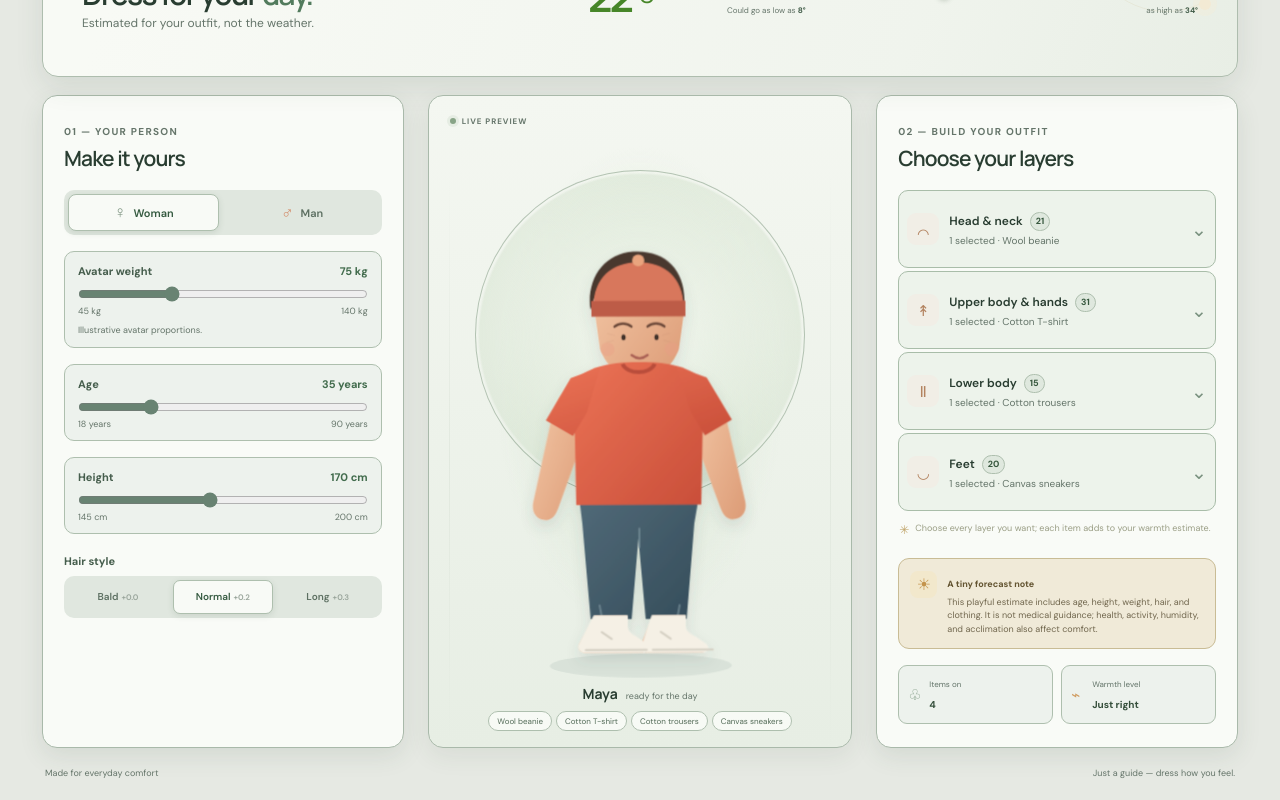
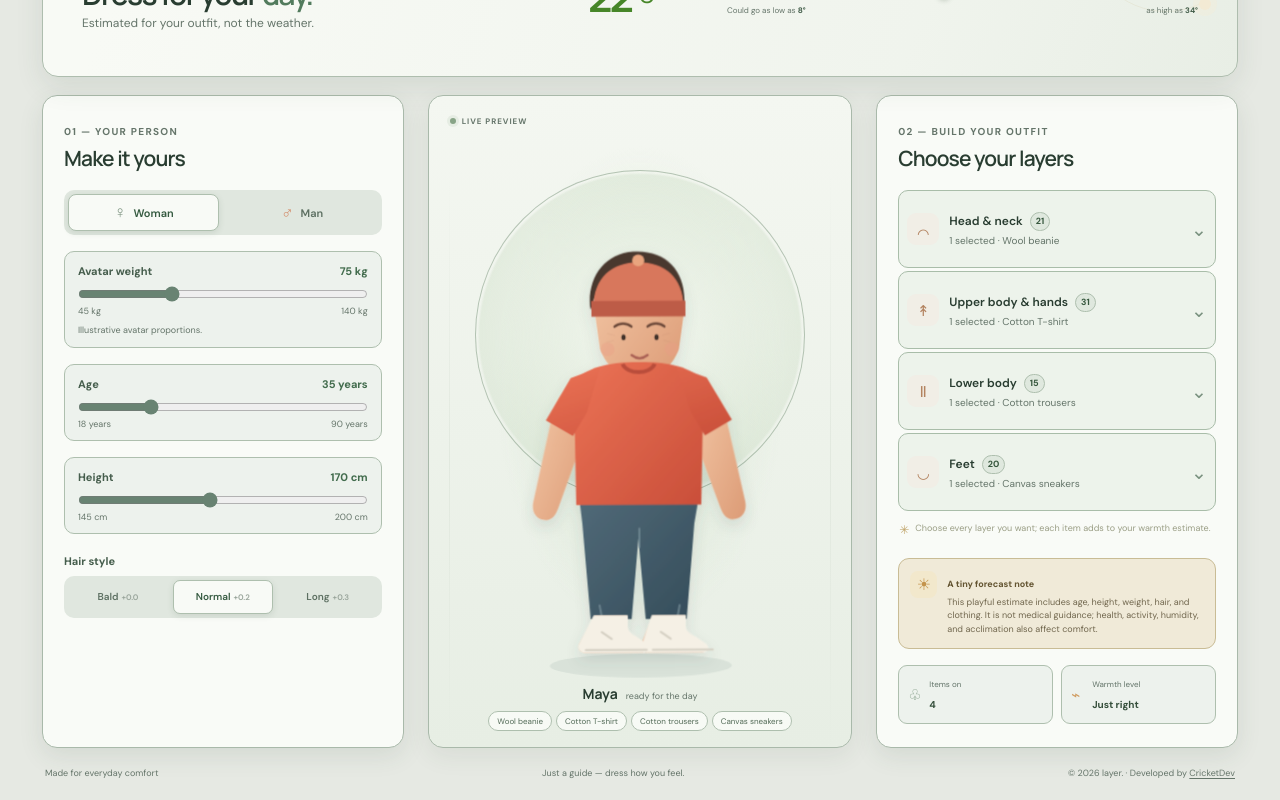
Before and after one commit to Vavuz/clothes-layers, a React (Vite) app: page / in a window 1280 px wide. Shown: the part 175-975 px from the top of the page. Built offline with nearby package versions, Linux system fonts and the light colour scheme.

Commit message:
Added CricketDev reference

```diff
--- a/src/App.css
+++ b/src/App.css
@@ -982,10 +982,22 @@ p {
 
 .page-footer {
   display: flex;
+  flex-wrap: wrap;
+  gap: 8px 18px;
   justify-content: space-between;
   padding: 2px 3px 0;
   color: #a1a99f;
   font-size: 9px;
+}
+
+.page-footer a {
+  color: inherit;
+  text-decoration: underline;
+  text-underline-offset: 2px;
+}
+
+.page-footer a:hover {
+  color: #64856a;
 }
 
 :root[data-theme='dark'] .topbar-note,
--- a/src/App.jsx
+++ b/src/App.jsx
@@ -566,7 +566,11 @@ function App() {
         </aside>
       </section>
 
-      <footer className="page-footer"><span>Made for everyday comfort</span><span>Just a guide — dress how you feel.</span></footer>
+      <footer className="page-footer">
+        <span>Made for everyday comfort</span>
+        <span>Just a guide — dress how you feel.</span>
+        <span>© {new Date().getFullYear()} layer. · Developed by <a href="https://cricketdev.github.io/cricket-dev-website/" target="_blank" rel="noreferrer">CricketDev</a></span>
+      </footer>
     </main>
   )
 }
```
